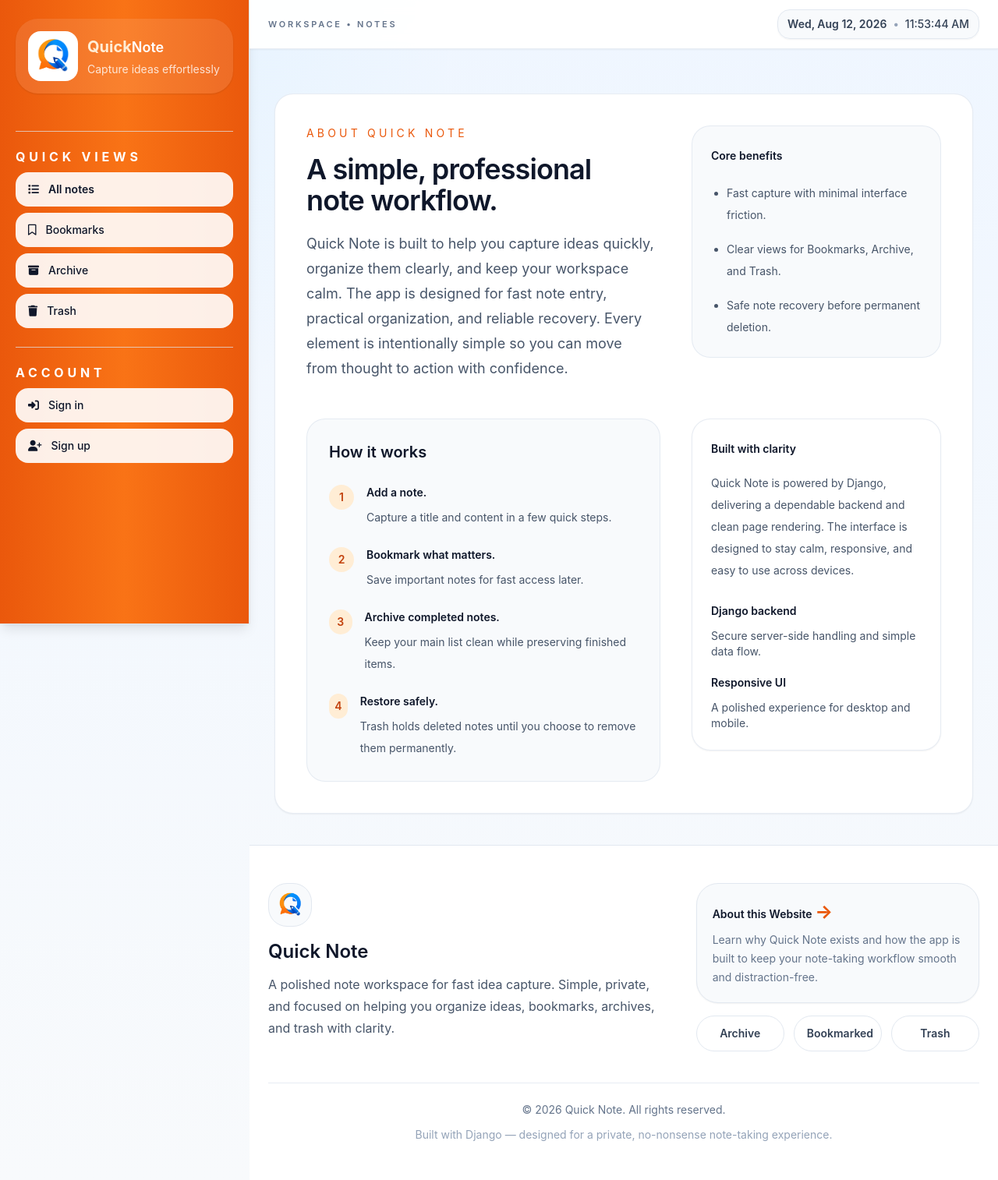
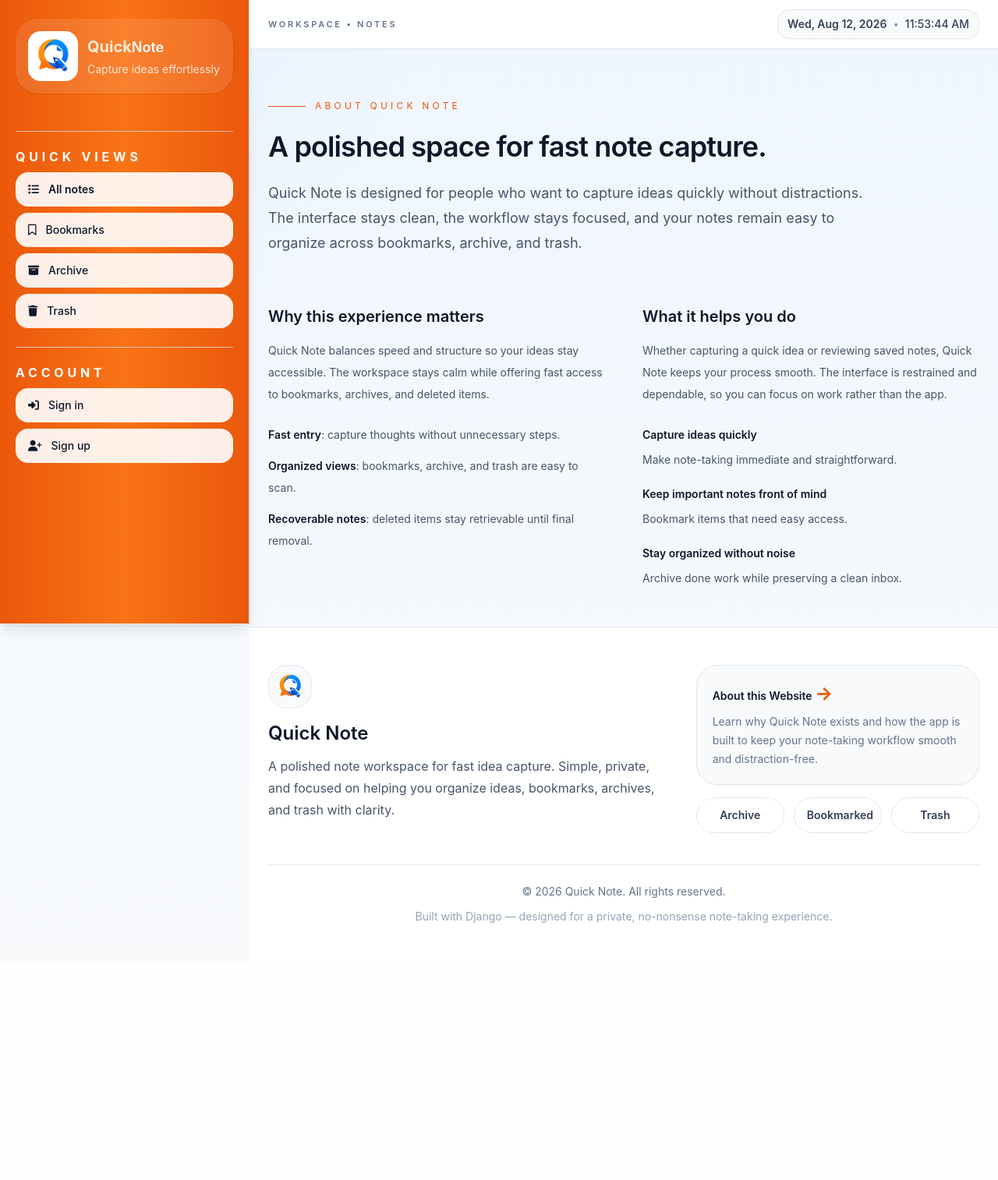
Before and after one commit to Paban-Bhandari/notes_app, a Django app: page /about/ in a window 1280 px wide. Shown: the whole page at 78% size. After the commit the page ends 1184 px from the top, so only its background shows below. Run offline with Django 5.2, Linux system fonts and the light colour scheme; some libraries are stand-ins or nearby versions.

Commit message:
updated the about page

```diff
--- a/note/templates/about.html
+++ b/note/templates/about.html
@@ -5,81 +5,48 @@ About
 {% endblock %}
 
 {% block content %}
-<div class="mx-auto max-w-6xl px-4 py-10 sm:px-6 lg:px-8">
-    <div class="rounded-[1.5rem] border border-slate-200/80 bg-white p-8 shadow-sm sm:p-10 text-slate-900">
-        <div class="lg:flex lg:items-start lg:justify-between lg:gap-12">
-            <div class="lg:flex-1">
-                <p class="text-sm uppercase tracking-[0.3em] text-orange-600">About Quick Note</p>
-                <h1 class="mt-4 text-3xl font-semibold tracking-tight text-slate-900 sm:text-4xl">A simple, professional note workflow.</h1>
-                <p class="mt-5 max-w-3xl text-lg leading-8 text-slate-600">Quick Note is built to help you capture ideas quickly, organize them clearly, and keep your workspace calm. The app is designed for fast note entry, practical organization, and reliable recovery. Every element is intentionally simple so you can move from thought to action with confidence.</p>
+<div class="mx-auto max-w-6xl px-4 py-12 sm:px-6 lg:px-6 text-slate-900">
+    <div class="space-y-16">
+        <section class="space-y-6">
+            <div class="flex items-center gap-3">
+                <span class="inline-block h-px w-12 bg-orange-600"></span>
+                <p class="text-xs uppercase tracking-[0.35em] text-orange-600">About Quick Note</p>
             </div>
+            <h1 class="text-3xl font-semibold tracking-tight text-slate-900 sm:text-4xl">A polished space for fast note capture.</h1>
+            <p class="max-w-3xl text-lg leading-8 text-slate-600">Quick Note is designed for people who want to capture ideas quickly without distractions. The interface stays clean, the workflow stays focused, and your notes remain easy to organize across bookmarks, archive, and trash.</p>
+        </section>
 
-            <div class="mt-8 lg:mt-0 lg:w-80">
-                <div class="rounded-3xl border border-slate-200/80 bg-slate-50 p-6 text-sm leading-7 text-slate-600">
-                    <p class="font-semibold text-slate-900">Core benefits</p>
-                    <ul class="mt-5 space-y-4 list-disc pl-5">
-                        <li>Fast capture with minimal interface friction.</li>
-                        <li>Clear views for Bookmarks, Archive, and Trash.</li>
-                        <li>Safe note recovery before permanent deletion.</li>
-                    </ul>
+        <section class="grid gap-12 lg:grid-cols-2">
+            <div class="min-w-0">
+                <h2 class="text-xl font-semibold text-slate-900">Why this experience matters</h2>
+                <p class="mt-4 text-sm leading-7 text-slate-600">Quick Note balances speed and structure so your ideas stay accessible. The workspace stays calm while offering fast access to bookmarks, archives, and deleted items.</p>
+                <div class="mt-6 space-y-3 text-sm leading-7 text-slate-600">
+                    <p><span class="font-semibold text-slate-900">Fast entry</span>: capture thoughts without unnecessary steps.</p>
+                    <p><span class="font-semibold text-slate-900">Organized views</span>: bookmarks, archive, and trash are easy to scan.</p>
+                    <p><span class="font-semibold text-slate-900">Recoverable notes</span>: deleted items stay retrievable until final removal.</p>
                 </div>
             </div>
-        </div>
-
-        <div class="mt-12 lg:flex lg:gap-10 lg:items-start">
-            <div class="lg:flex-1">
-                <div class="rounded-[1.5rem] border border-slate-200/80 bg-slate-50 p-7">
-                    <h2 class="text-xl font-semibold text-slate-900">How it works</h2>
-                    <div class="mt-6 space-y-5 text-sm leading-7 text-slate-600">
-                        <div class="flex gap-4">
-                            <div class="mt-1 inline-flex h-8 w-8 items-center justify-center rounded-full bg-orange-100 text-orange-700 font-semibold">1</div>
-                            <div>
-                                <p class="font-semibold text-slate-900">Add a note.</p>
-                                <p class="mt-1">Capture a title and content in a few quick steps.</p>
-                            </div>
-                        </div>
-                        <div class="flex gap-4">
-                            <div class="mt-1 inline-flex h-8 w-8 items-center justify-center rounded-full bg-orange-100 text-orange-700 font-semibold">2</div>
-                            <div>
-                                <p class="font-semibold text-slate-900">Bookmark what matters.</p>
-                                <p class="mt-1">Save important notes for fast access later.</p>
-                            </div>
-                        </div>
-                        <div class="flex gap-4">
-                            <div class="mt-1 inline-flex h-8 w-8 items-center justify-center rounded-full bg-orange-100 text-orange-700 font-semibold">3</div>
-                            <div>
-                                <p class="font-semibold text-slate-900">Archive completed notes.</p>
-                                <p class="mt-1">Keep your main list clean while preserving finished items.</p>
-                            </div>
-                        </div>
-                        <div class="flex gap-4">
-                            <div class="mt-1 inline-flex h-8 w-8 items-center justify-center rounded-full bg-orange-100 text-orange-700 font-semibold">4</div>
-                            <div>
-                                <p class="font-semibold text-slate-900">Restore safely.</p>
-                                <p class="mt-1">Trash holds deleted notes until you choose to remove them permanently.</p>
-                            </div>
-                        </div>
+            <div class="min-w-0">
+                <h2 class="text-xl font-semibold text-slate-900">What it helps you do</h2>
+                <p class="mt-4 text-sm leading-7 text-slate-600">Whether capturing a quick idea or reviewing saved notes, Quick Note keeps your process smooth. The interface is restrained and dependable, so you can focus on work rather than the app.</p>
+                <div class="mt-6 space-y-4 text-sm leading-7 text-slate-600">
+                    <div>
+                        <p class="font-semibold text-slate-900">Capture ideas quickly</p>
+                        <p class="mt-1">Make note-taking immediate and straightforward.</p>
+                    </div>
+                    <div>
+                        <p class="font-semibold text-slate-900">Keep important notes front of mind</p>
+                        <p class="mt-1">Bookmark items that need easy access.</p>
+                    </div>
+                    <div>
+                        <p class="font-semibold text-slate-900">Stay organized without noise</p>
+                        <p class="mt-1">Archive done work while preserving a clean inbox.</p>
                     </div>
                 </div>
             </div>
+        </section>
 
-            <aside class="mt-10 lg:mt-0 lg:w-80">
-                <div class="rounded-[1.5rem] border border-slate-200/80 bg-white p-6 text-sm leading-7 text-slate-600 shadow-sm">
-                    <p class="font-semibold text-slate-900">Built with clarity</p>
-                    <p class="mt-4">Quick Note is powered by Django, delivering a dependable backend and clean page rendering. The interface is designed to stay calm, responsive, and easy to use across devices.</p>
-                    <div class="mt-6 space-y-4">
-                        <div>
-                            <p class="font-semibold text-slate-900">Django backend</p>
-                            <p class="mt-2 text-sm text-slate-600">Secure server-side handling and simple data flow.</p>
-                        </div>
-                        <div>
-                            <p class="font-semibold text-slate-900">Responsive UI</p>
-                            <p class="mt-2 text-sm text-slate-600">A polished experience for desktop and mobile.</p>
-                        </div>
-                    </div>
-                </div>
-            </aside>
-        </div>
+        <!-- 'Built on Django' section removed per user request -->
     </div>
 </div>
 {% endblock %}
```
